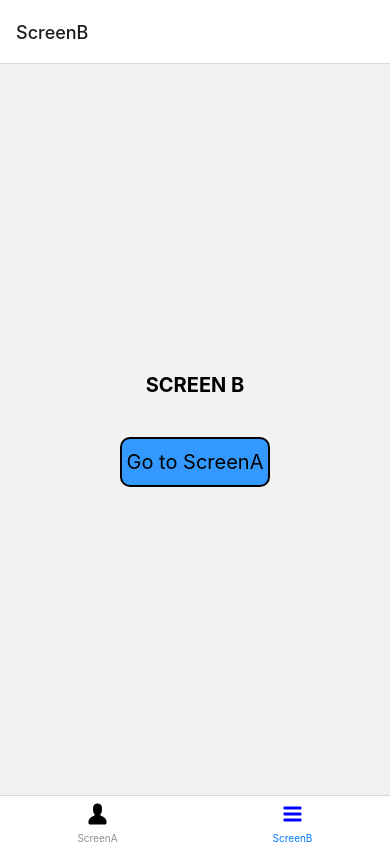
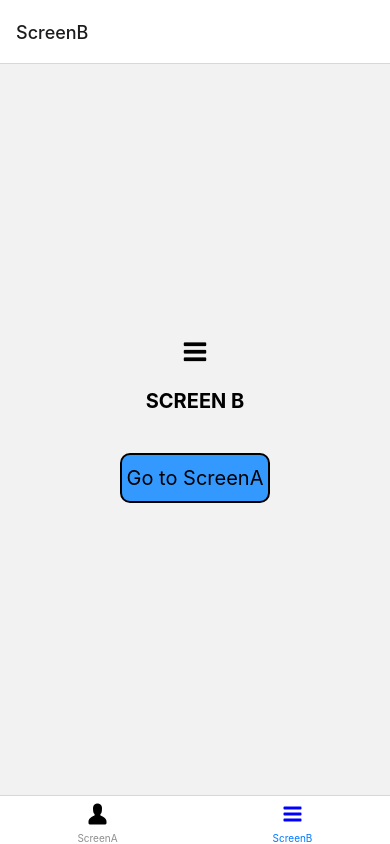
Before and after one commit to quytvgcd17298/my-reactnative-app, a React Native app: screen /ScreenB in a window 390 px wide. Built offline with nearby package versions, Linux system fonts and the light colour scheme; what react-native would draw is missing.

Commit message:
More Vector Icons

```diff
--- a/screens/ScreenA.js
+++ b/screens/ScreenA.js
@@ -1,5 +1,6 @@
 import React from 'react'
 import { Button, View, Text, StyleSheet, TouchableOpacity } from 'react-native';
+import { Octicons } from '@expo/vector-icons';
 
 export default function ScreenA({navigation}) {
     const ScreenHandle = () => {
@@ -7,6 +8,7 @@ export default function ScreenA({navigation}) {
     };
     return (
         <View style = {styles.body}>
+            <Octicons name="person" size={30} color= "black" />
             <Text style = {styles.text}>Screen A</Text>
             <TouchableOpacity
             style ={styles.button}
--- a/screens/ScreenB.js
+++ b/screens/ScreenB.js
@@ -1,5 +1,6 @@
 import React from 'react'
 import { StyleSheet, View, Text, TouchableOpacity } from 'react-native';
+import { Octicons } from '@expo/vector-icons';
 
 export default function ScreenB({navigation}) {
     const ScreenHandle = () => {
@@ -7,6 +8,7 @@ export default function ScreenB({navigation}) {
     };
     return (
         <View style = {styles.body}>
+            <Octicons name="three-bars" size={30} color="black" />
             <Text style = {styles.text}>Screen B</Text>
             <TouchableOpacity
             style ={styles.button}
```
